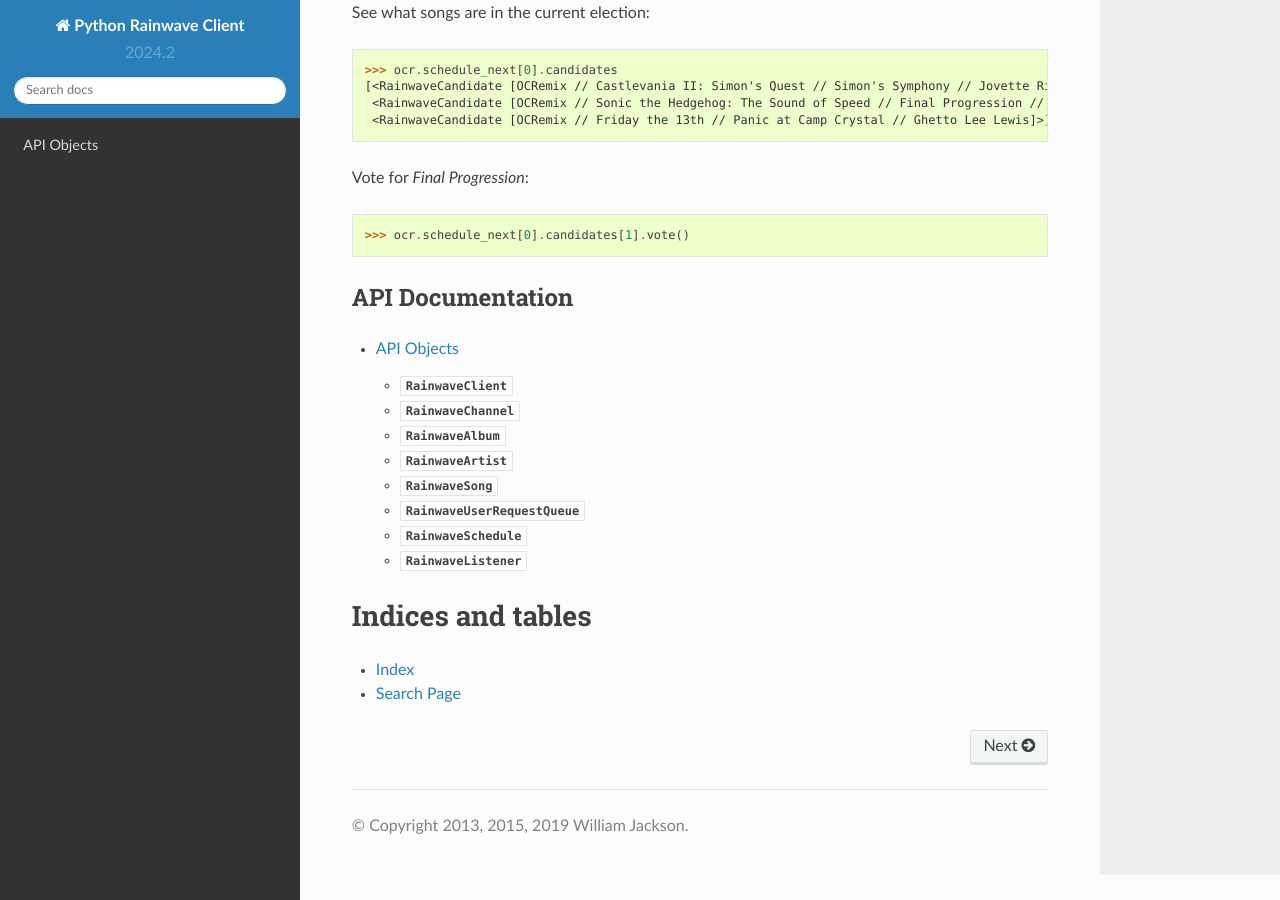
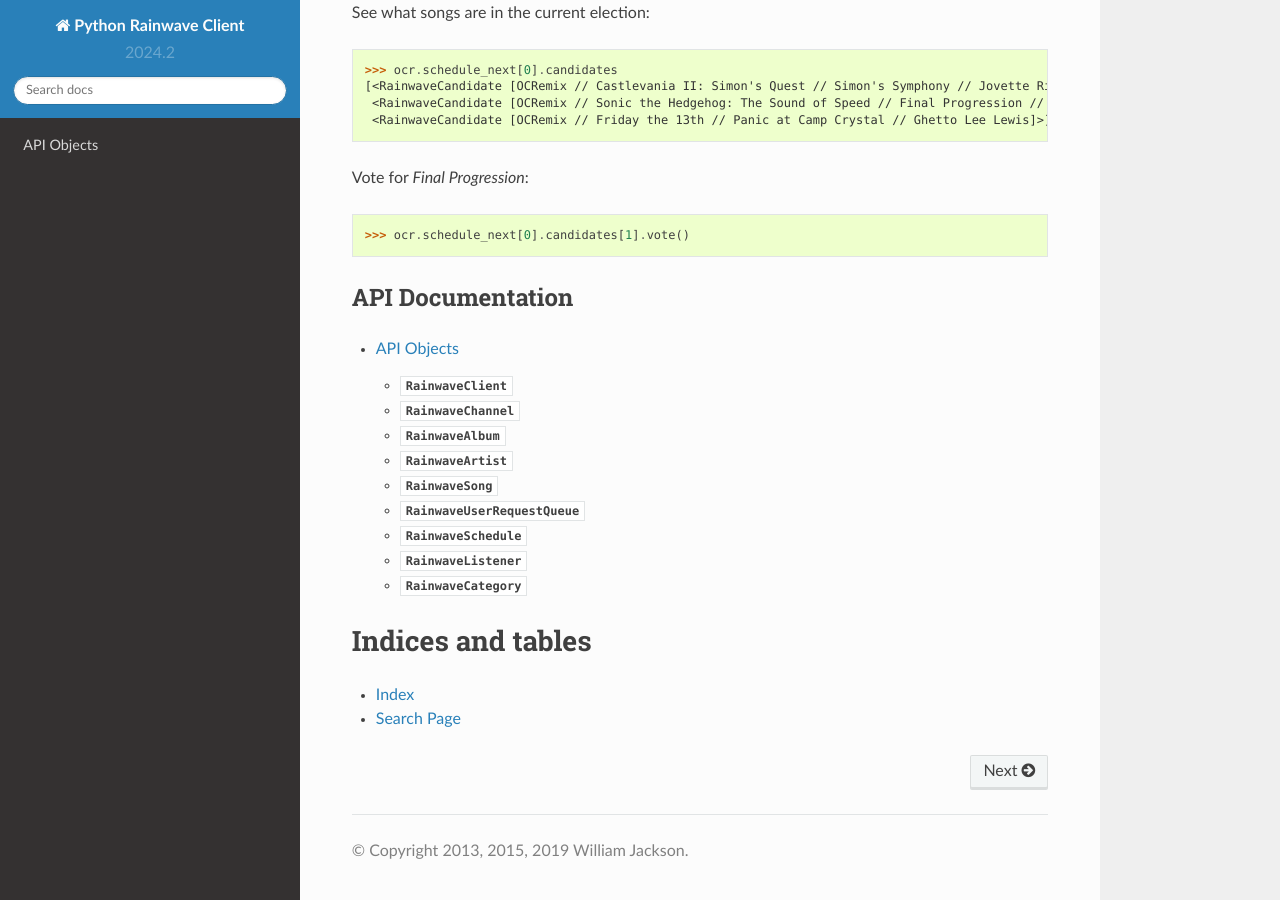
Before and after one commit to williamjacksn/python-rainwave-client, a Sphinx documentation site: the page built from docs/index.rst, in a window 1280 px wide and 900 px high, scrolled down 1312 px. Built offline with Sphinx 7.4.7 and the Read the Docs theme 2.0.0, drawn with Linux system fonts in a browser that asks for light colours.

Commit message:
Add RainwaveCategory to list of API objects in docs

```diff
--- a/docs/api.rst
+++ b/docs/api.rst
@@ -82,3 +82,9 @@
 
 .. autoclass:: RainwaveListener
     :members:
+
+:class:`RainwaveCategory`
+-------------------------
+
+.. autoclass:: RainwaveCategory
+    :members:
```
